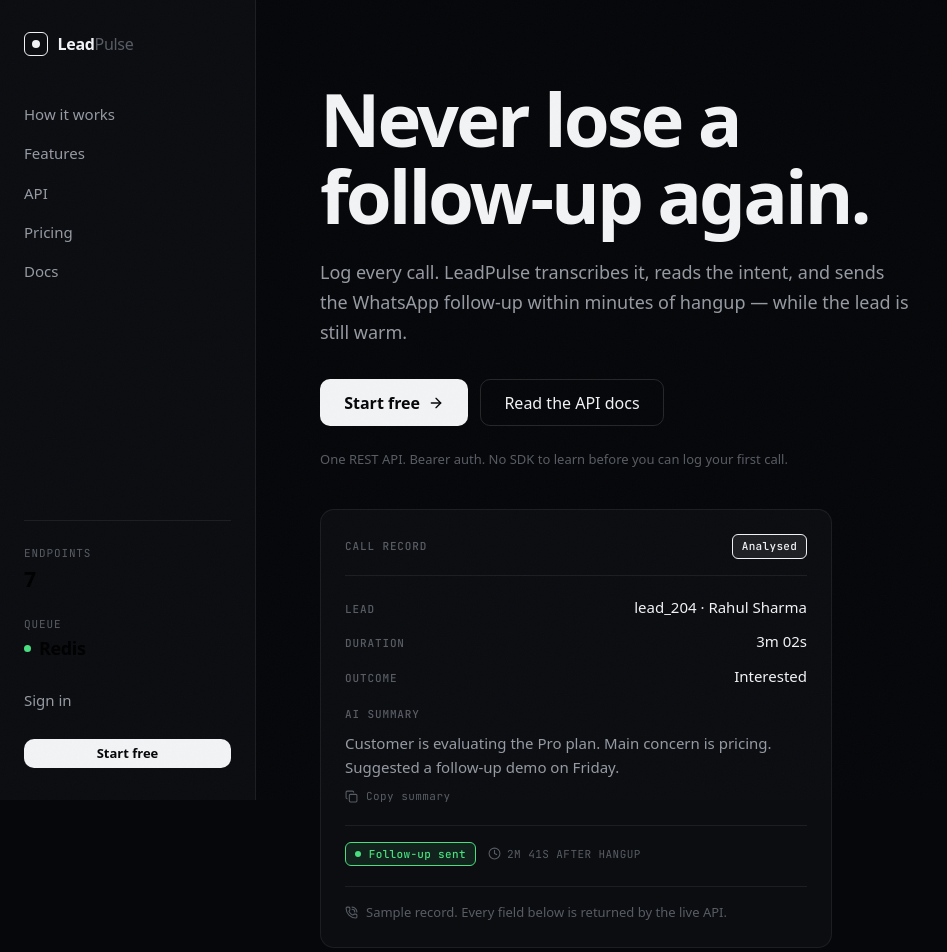
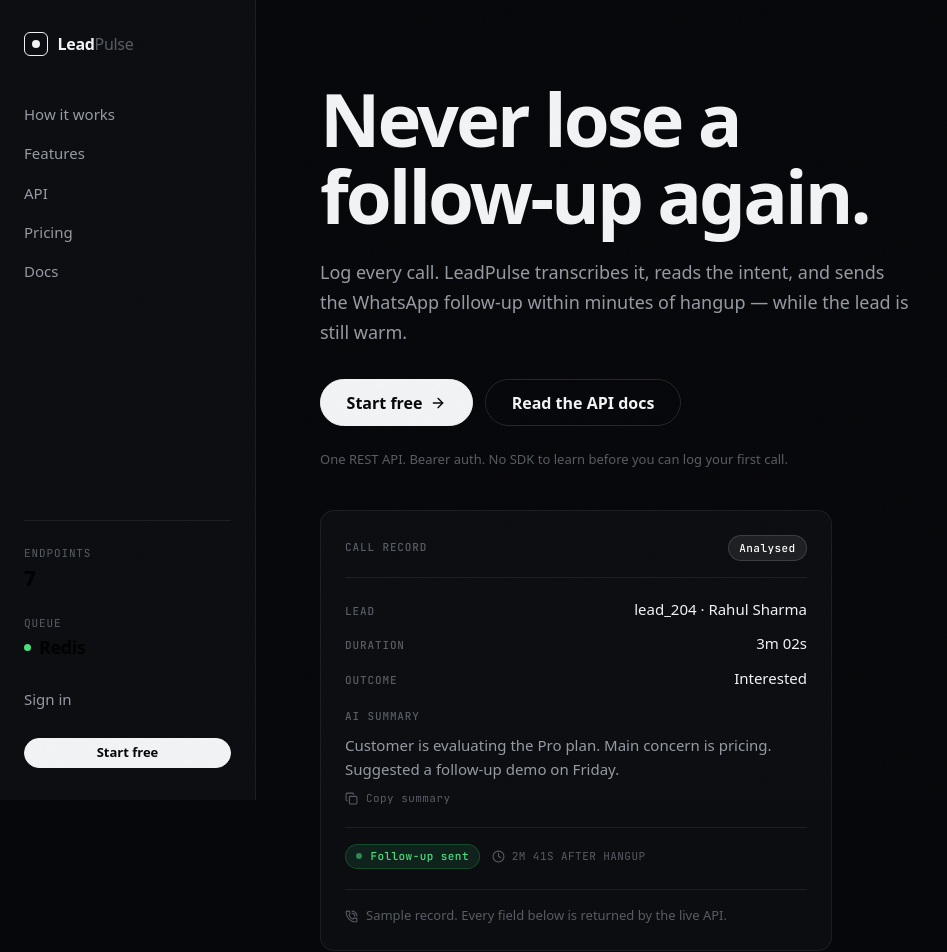
Before and after one commit to Aadi-110i/LeadPulse, a React (Vite) app: page / in a window 1280 px wide. Shown: the top 952 px of the page, without its empty margins (0-947 px from the left). Built offline with nearby package versions, Linux system fonts and the light colour scheme; a web font is replaced by a local one.

Commit message:
style(ui): move shared primitives to pill buttons and hairline chips

```diff
--- a/src/components/ui/ui.module.css
+++ b/src/components/ui/ui.module.css
@@ -1,7 +1,5 @@
 /* ============================================================================
-   Shared UI primitives.
-   One stylesheet for the whole kit — every rule is class-scoped, so a consumer
-   can restyle any primitive from outside by overriding a token.
+   Shared UI primitives v2 — dark-first, premium tech aesthetic.
    ========================================================================== */
 
 /* --- Button ---------------------------------------------------------------- */
@@ -17,15 +15,19 @@
   text-decoration: none;
   white-space: nowrap;
   border: 1px solid transparent;
-  border-radius: var(--radius-sm);
-  padding: 0.68rem 1.1rem;
-  transition: background-color var(--t-fast) var(--ease-out),
-    border-color var(--t-fast) var(--ease-out), color var(--t-fast) var(--ease-out),
+  border-radius: var(--radius-pill);
+  padding: 0.7rem 1.15rem;
+  cursor: pointer;
+  transition:
+    background-color var(--t-fast) var(--ease-out),
+    border-color var(--t-fast) var(--ease-out),
+    color var(--t-fast) var(--ease-out),
+    box-shadow var(--t-mid) var(--ease-out),
     transform var(--t-fast) var(--ease-out);
 }
 
 .btn:disabled {
-  opacity: 0.5;
+  opacity: 0.45;
   cursor: not-allowed;
 }
 
@@ -34,63 +36,79 @@
 }
 
 .btn:active:not(:disabled) {
-  transform: translateY(0);
+  transform: translateY(0) scale(0.99);
 }
 
 .btn--sm {
-  padding: 0.45rem 0.75rem;
+  padding: 0.48rem 0.85rem;
   font-size: var(--text-sm);
 }
 
 .btn--lg {
-  padding: 0.88rem 1.45rem;
+  padding: 0.9rem 1.6rem;
   font-size: var(--text-md);
+  font-weight: 600;
 }
 
 .btn--full {
   width: 100%;
 }
 
+/* Primary — platinum on marketing, amber in the console */
 .btn--primary {
   background: var(--accent);
   color: var(--accent-ink);
   font-weight: 600;
+  border-color: var(--accent);
+  box-shadow: 0 1px 0 rgba(255, 255, 255, 0.08) inset;
 }
 
 .btn--primary:not(:disabled):hover {
   background: var(--accent-strong);
+  border-color: var(--accent-strong);
+  box-shadow: 0 10px 30px -14px rgba(0, 0, 0, 0.9);
 }
 
+.btn--primary:focus-visible {
+  outline: 2px solid var(--accent);
+  outline-offset: 3px;
+}
+
+/* Secondary — hairline outline */
 .btn--secondary {
   background: transparent;
   color: var(--ink);
   border-color: var(--rule-strong);
+  backdrop-filter: blur(4px);
 }
 
 .btn--secondary:not(:disabled):hover {
-  border-color: var(--ink-faint);
-  background: var(--surface-sunken);
+  background: rgba(255, 255, 255, 0.06);
+  border-color: rgba(255, 255, 255, 0.22);
 }
 
+/* Ghost */
 .btn--ghost {
   background: transparent;
   color: var(--ink-muted);
 }
 
 .btn--ghost:not(:disabled):hover {
-  background: var(--surface-sunken);
+  background: rgba(255, 255, 255, 0.05);
   color: var(--ink);
 }
 
+/* Danger */
 .btn--danger {
   background: var(--negative-wash);
   color: var(--negative);
-  border-color: var(--negative);
+  border-color: rgba(239, 68, 68, 0.3);
 }
 
 .btn--danger:not(:disabled):hover {
   background: var(--negative);
-  color: var(--surface);
+  color: white;
+  border-color: var(--negative);
 }
 
 /* --- Chip ------------------------------------------------------------------ */
@@ -101,42 +119,42 @@
   font-family: var(--font-mono);
   font-size: var(--text-2xs);
   font-weight: 500;
-  letter-spacing: 0.03em;
+  letter-spacing: 0.04em;
   line-height: 1.3;
-  padding: 0.26rem 0.55rem;
-  border-radius: var(--radius-xs);
+  padding: 0.3rem 0.65rem;
+  border-radius: var(--radius-pill);
   border: 1px solid transparent;
   white-space: nowrap;
 }
 
 .chip--neutral {
   color: var(--ink-muted);
-  background: var(--surface-sunken);
+  background: rgba(255, 255, 255, 0.05);
   border-color: var(--rule);
 }
 
 .chip--accent {
-  color: var(--accent);
+  color: var(--accent-light);
   background: var(--accent-wash);
-  border-color: var(--accent);
+  border-color: var(--rule-strong);
 }
 
 .chip--positive {
   color: var(--positive);
   background: var(--positive-wash);
-  border-color: var(--positive);
+  border-color: rgba(34, 197, 94, 0.25);
 }
 
 .chip--caution {
   color: var(--caution);
   background: var(--caution-wash);
-  border-color: var(--caution);
+  border-color: rgba(245, 158, 11, 0.25);
 }
 
 .chip--negative {
   color: var(--negative);
   background: var(--negative-wash);
-  border-color: var(--negative);
+  border-color: rgba(239, 68, 68, 0.2);
 }
 
 .chip__dot {
@@ -145,6 +163,12 @@
   border-radius: 50%;
   background: currentColor;
   flex: none;
+  animation: pulse-dot 2s ease-in-out infinite;
+}
+
+@keyframes pulse-dot {
+  0%, 100% { opacity: 1; }
+  50% { opacity: 0.5; }
 }
 
 /* --- Field ----------------------------------------------------------------- */
@@ -157,6 +181,7 @@
   font-size: var(--text-sm);
   font-weight: 500;
   color: var(--ink);
+  letter-spacing: 0.01em;
 }
 
 .field__hint {
@@ -174,13 +199,16 @@
 
 .input {
   width: 100%;
-  background: var(--surface);
+  background: rgba(255, 255, 255, 0.04);
   color: var(--ink);
   border: 1px solid var(--rule-strong);
   border-radius: var(--radius-sm);
-  padding: 0.68rem 0.85rem;
+  padding: 0.72rem 0.95rem;
   font-size: var(--text-base);
-  transition: border-color var(--t-fast) var(--ease-out), background-color var(--t-fast) var(--ease-out);
+  transition:
+    border-color var(--t-fast) var(--ease-out),
+    background-color var(--t-fast) var(--ease-out),
+    box-shadow var(--t-mid) var(--ease-out);
 }
 
 .input::placeholder {
@@ -188,13 +216,15 @@
 }
 
 .input:hover {
-  border-color: var(--ink-faint);
+  border-color: rgba(255, 255, 255, 0.2);
+  background: rgba(255, 255, 255, 0.06);
 }
 
 .input:focus {
   outline: none;
   border-color: var(--accent);
-  box-shadow: 0 0 0 3px var(--accent-wash);
+  background: rgba(255, 255, 255, 0.05);
+  box-shadow: 0 0 0 3px var(--accent-wash), 0 0 0 1px var(--accent);
 }
 
 .input--invalid {
@@ -236,7 +266,7 @@ select.input {
 
 .tab {
   position: relative;
-  padding: 0.6rem 0.85rem;
+  padding: 0.65rem 0.9rem;
   font-size: var(--text-base);
   font-weight: 500;
   color: var(--ink-muted);
@@ -251,7 +281,7 @@ select.input {
 }
 
 .tab[aria-selected='true'] {
-  color: var(--ink);
+  color: var(--accent-light, var(--ink));
   border-bottom-color: var(--accent);
 }
 
@@ -272,7 +302,7 @@ select.input {
 
 .copy:hover {
   color: var(--ink);
-  background: var(--surface-sunken);
+  background: rgba(255, 255, 255, 0.07);
 }
 
 .copy--done {
@@ -291,16 +321,18 @@ select.input {
 .empty__icon {
   display: grid;
   place-items: center;
-  width: 44px;
-  height: 44px;
+  width: 48px;
+  height: 48px;
   border-radius: var(--radius);
-  background: var(--surface-sunken);
+  background: rgba(255, 255, 255, 0.05);
+  border: 1px solid var(--rule);
   color: var(--ink-faint);
 }
 
 .empty__title {
   font-size: var(--text-lg);
   font-weight: 600;
+  font-family: var(--font-display);
 }
 
 .empty__body {
@@ -311,24 +343,22 @@ select.input {
 
 /* --- Spinner --------------------------------------------------------------- */
 .spinner {
-  width: 16px;
-  height: 16px;
+  width: 18px;
+  height: 18px;
   border-radius: 50%;
   border: 2px solid var(--rule-strong);
   border-top-color: var(--accent);
-  animation: spin 720ms linear infinite;
+  animation: spin 700ms linear infinite;
   flex: none;
 }
 
 @keyframes spin {
-  to {
-    transform: rotate(360deg);
-  }
+  to { transform: rotate(360deg); }
 }
 
 .spinner--lg {
-  width: 26px;
-  height: 26px;
+  width: 28px;
+  height: 28px;
   border-width: 3px;
 }
 
@@ -355,14 +385,15 @@ select.input {
   font-size: var(--text-base);
   box-shadow: var(--shadow-3);
   animation: toast-in var(--t-mid) var(--ease-out);
+  backdrop-filter: blur(16px);
 }
 
 .toast--positive {
-  border-color: var(--positive);
+  border-color: rgba(34, 197, 94, 0.3);
 }
 
 .toast--negative {
-  border-color: var(--negative);
+  border-color: rgba(239, 68, 68, 0.3);
 }
 
 .toast__icon {
@@ -396,11 +427,11 @@ select.input {
 @keyframes toast-in {
   from {
     opacity: 0;
-    transform: translateY(8px);
+    transform: translateY(10px) scale(0.97);
   }
   to {
     opacity: 1;
-    transform: translateY(0);
+    transform: translateY(0) scale(1);
   }
 }
 
@@ -411,7 +442,7 @@ select.input {
   padding: var(--space-3) var(--space-4);
   border-radius: var(--radius-sm);
   border: 1px solid var(--rule);
-  background: var(--surface-inset);
+  background: rgba(255, 255, 255, 0.03);
   font-size: var(--text-sm);
   color: var(--ink-muted);
   line-height: var(--leading-normal);
@@ -424,7 +455,7 @@ select.input {
 }
 
 .note--caution {
-  border-color: var(--caution);
+  border-color: rgba(245, 158, 11, 0.3);
   background: var(--caution-wash);
   color: var(--ink);
 }
@@ -434,7 +465,7 @@ select.input {
 }
 
 .note--negative {
-  border-color: var(--negative);
+  border-color: rgba(239, 68, 68, 0.3);
   background: var(--negative-wash);
   color: var(--ink);
 }
```
